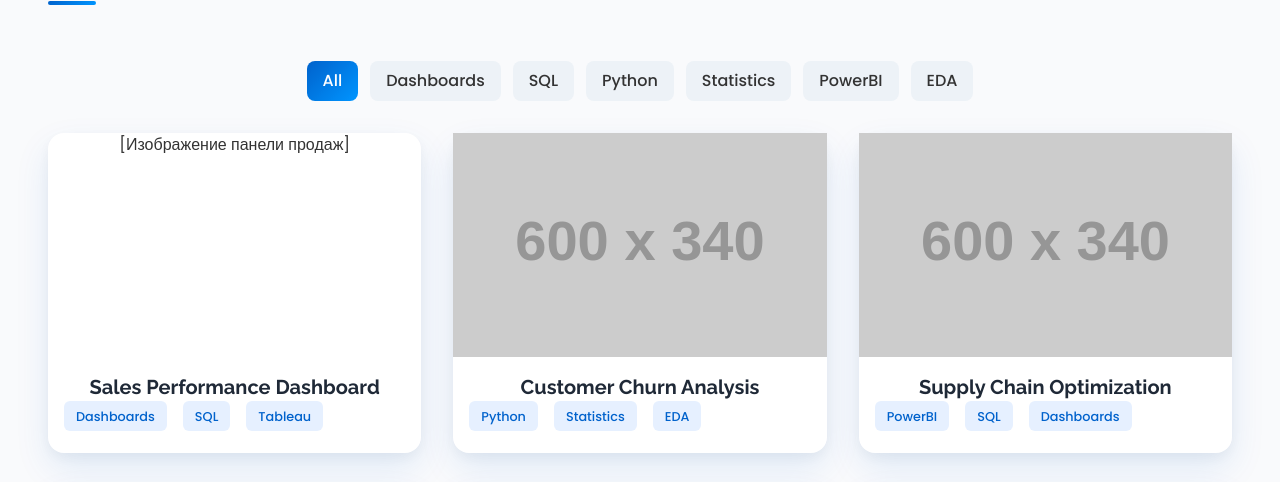
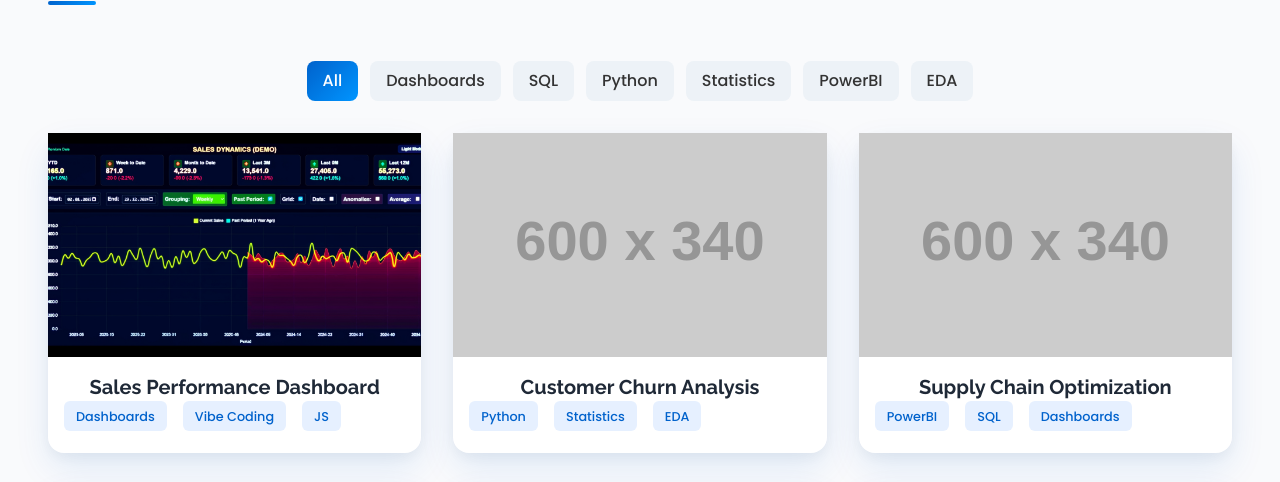
Before and after one commit to AlexDumchikov/Portfolio, a plain HTML site: page index.html in a window 1280 px wide. Shown: the part 859-1341 px from the top of the page. Drawn offline with nearby package versions, Linux system fonts and the light colour scheme; placeholder pictures from the web are drawn by us.

Commit message:
Update index.html

```diff
--- a/index.html
+++ b/index.html
@@ -711,39 +711,40 @@
                 </div>
 
             <div class="grid grid-cols-1 md:grid-cols-2 lg:grid-cols-3 gap-8 mt-8" id="project-grid">
-                <div class="project-card animate-fade-in animate-delay-1 h-80" data-categories="Dashboards,SQL,Tableau">
+                <div class="project-card animate-fade-in animate-delay-1 h-80" data-categories="Dashboards,Vibe Coding,JS">
                     <div class="flip-card h-full">
                         <div class="flip-card-inner">
-                            <a href="https://example.com/sales-dashboard" target="_blank" class="flip-card-front h-full">
+                            <a href="https://alexdumchikov.github.io/Portfolio/Dashboards/Dashboard_on_JavaScript.html" target="_blank" class="flip-card-front h-full">
                                 <div class="flip-card-img">
-                                    [Изображение панели продаж]
+								  <img src="https://alexdumchikov.github.io/Portfolio/Dashboards/screenshot%20of%20dashboard.png" alt="[Sales Dashboard]">
+
                                 </div>
                                 <div class="flip-card-content">
                                     <h3 class="text-xl font-bold text-gray-800">Sales Performance Dashboard</h3>
                                     <div class="flex flex-wrap gap-2">
                                         <span class="category-tag">Dashboards</span>
-                                        <span class="category-tag">SQL</span>
-                                        <span class="category-tag">Tableau</span>
+                                        <span class="category-tag">Vibe Coding</span>
+                                        <span class="category-tag">JS</span>
                                     </div>
                                 </div>
                             </a>
-                            <a href="https://example.com/sales-dashboard" target="_blank" class="flip-card-back">
+                            <a href="https://alexdumchikov.github.io/Portfolio/Dashboards/Dashboard_on_JavaScript.html" target="_blank" class="flip-card-back">
                                 <h3 class="text-xl font-bold text-gray-800 mb-2">Sales Performance Dashboard</h3>
                                 <p class="text-gray-600 mb-3 text-sm">
-                                    Created a real-time dashboard to track sales trends and regional performance...
+                                    Developed an engaging and comprehensive report to visualize performance metrics and identify sales trends across different periods....
                                 </p>
                                 <div class="mb-4">
                                     <h4 class="font-semibold text-sm text-gray-700 mb-1">Key Achievements:</h4>
                                     <ul class="text-xs text-gray-600 list-disc pl-4 space-y-1">
-                                        <li>Implemented interactive dashboards for 10+ departments</li>
+                                        <li>Implemented interactive dashboards for management team</li>
                                         <li>Reduced report generation time by 40%</li>
-                                        <li>Enabled data-driven decisions through real-time analytics</li>
+                                        <li>Enabled data-driven decisions through clear and easy-to-understand analytics</li>
                                     </ul>
                                 </div>
                                 <div class="mt-auto pt-2 flex flex-wrap gap-2">
                                     <span class="category-tag">Dashboards</span>
-                                    <span class="category-tag">SQL</span>
-                                    <span class="category-tag">Tableau</span>
+                                    <span class="category-tag">Vibe Coding</span>
+                                    <span class="category-tag">JS</span>
                                     </div>
                                 </a>
                         </div>
```
